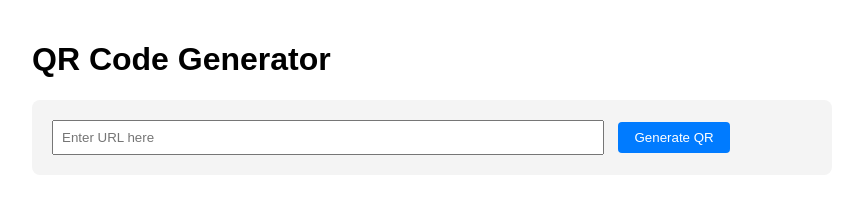
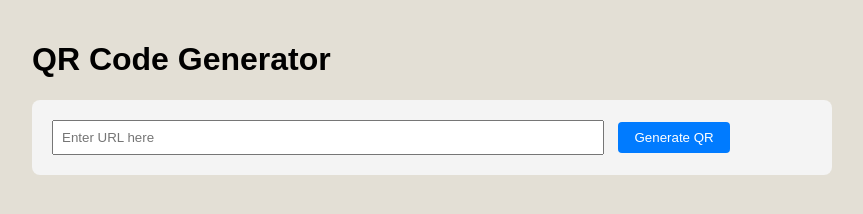
Before and after one commit to khruschev20/qr-Generator, a website: page views/index.html in a window 1280 px wide. Shown: the whole page, without its empty margins (208-1071 px from the left). Drawn offline with Linux system fonts and the light colour scheme.

Commit message:
Vercel deployment adjustments

```diff
--- a/public/style.css
+++ b/public/style.css
@@ -3,6 +3,7 @@ body {
     max-width: 800px;
     margin: 0 auto;
     padding: 20px;
+    background-color: #e3dfd5;
   }
 
   form {
```
Also changed, not shown: vercel.json (added), 1 other file.
